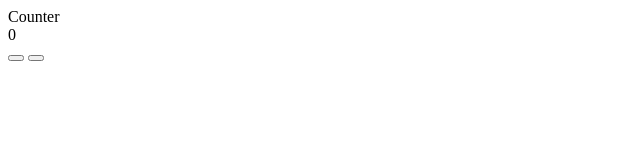
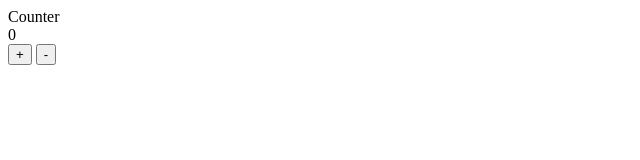
Before and after one commit to iMaxim14/GitLessons03, a plain HTML site: page index.html in a window 1280 px wide. Shown: the full height of the page, 0-640 px from the left. Drawn offline with Linux system fonts and the light colour scheme.

Commit message:
Add changes button

```diff
--- a/index.html
+++ b/index.html
@@ -13,8 +13,8 @@
 <header class="header-style">Counter</header>
 <div class="counter">0</div>
 </div>
-<button class="onPlus" type="button"></button>
-<button class="onMinus" type="button"></button>
+<button class="onPlus" type="button">+</button>
+<button class="onMinus" type="button">-</button>
 </div>
 </body>
 </html>
```
